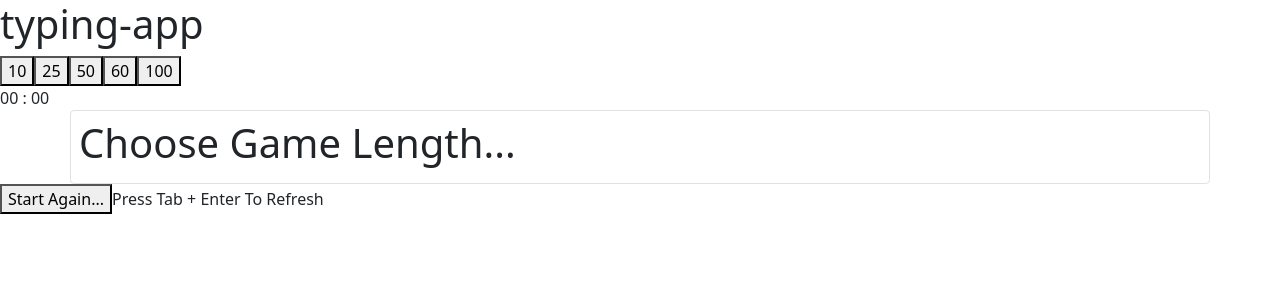
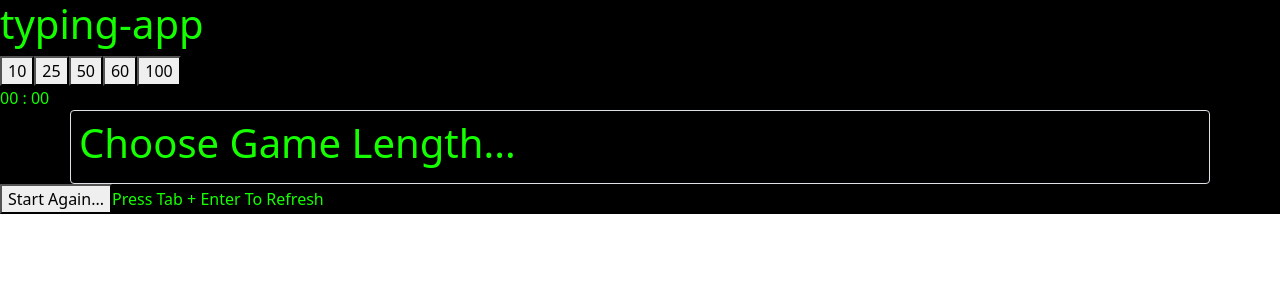
Before and after one commit to Apridonidze/typing-app, a React (Vite) app: page / in a window 1280 px wide. Shown: the top 300 px of the page. Built offline with nearby package versions, Linux system fonts and the light colour scheme.

Commit message:
added themes objects in App.jsx (line 135-141) + added TODO comment in App.jsx (savepoint for today)

```diff
--- a/src/containers/App.jsx
+++ b/src/containers/App.jsx
@@ -13,6 +13,7 @@ import { useEffect, useRef, useState } from "react";
 const App = () => {
 
   //TODO : add dark/light mode button to Header
+  //TODO : add custom text size for preferences
 
   //TODO : add contact in Footer
   //TODO : add text in Unsupported Component
@@ -24,11 +25,13 @@ const App = () => {
   //TODO : make website SEO optimazed
   //TODO : push to github
 
+  const [darkMode,setDarkMode] = useState(false)
 
   const divRef = useRef(null)
 
   const [isFocused, setIsFocused] = useState(false)
   const [isWordsFetched, setIsWordFetched] = useState(false)
+
 
   const [words,setWords] = useState([''])
   const [gameLength, setGameLength] = useState(25);
@@ -47,7 +50,6 @@ const App = () => {
   const [secondsOutput, setsecondsOutput] = useState('00')
   const [minutesOutput, setMinutesOutput] = useState('00')
   const [inTime,setInTime] = useState(true)
-
 
 
   const [userDevice, setUserDevice] = useState('')
@@ -131,9 +133,15 @@ const App = () => {
 
   },[gameLength])
 
+  const darkTheme = {backgroundColor: 'black', color : 'white'}
+  const lightTheme = {backgroundColor : 'white', color: 'black'}
+  const devTheme = {backgroundColor : '#1b2028', color : '#23a9d5'}
+  const matrixTheme = {backgroundColor : '#000000 ', color : '#15ff00'}
+  const vsCodeTheme = {backgroundColor: '#1e1e1e', color : 'white'}
+  const creamsicle = {backgroundColor: '#ff9869' , color : 'white'}
 
   return(
-    <div className="app-container">
+    <div className="app-container" style={matrixTheme}>
 
       {supportedDevice ?
         <>
--- a/src/index.css
+++ b/src/index.css
@@ -1,3 +1,8 @@
+.app-container {
+    max-height: 100%;
+    height: fit-content;
+}
+
 .focused-container {
     position: relative;
     top: 1vh;
```
